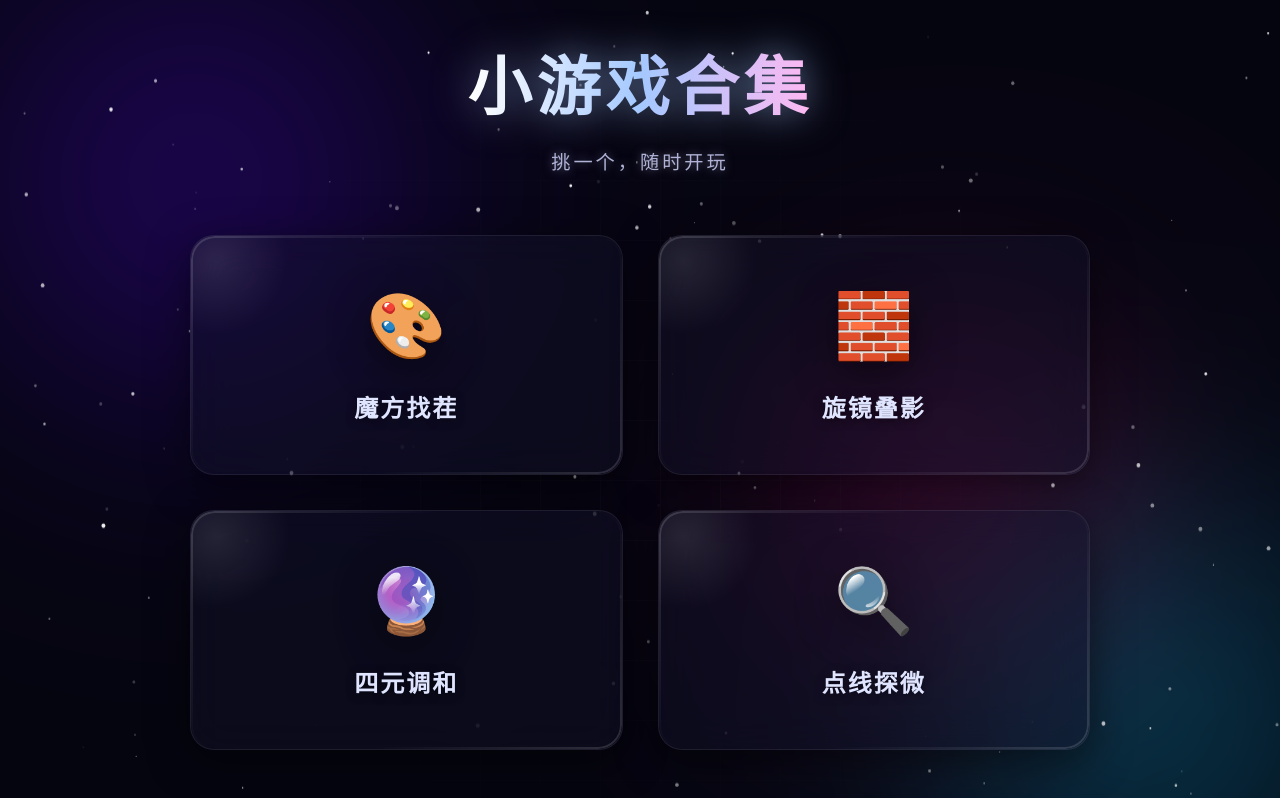
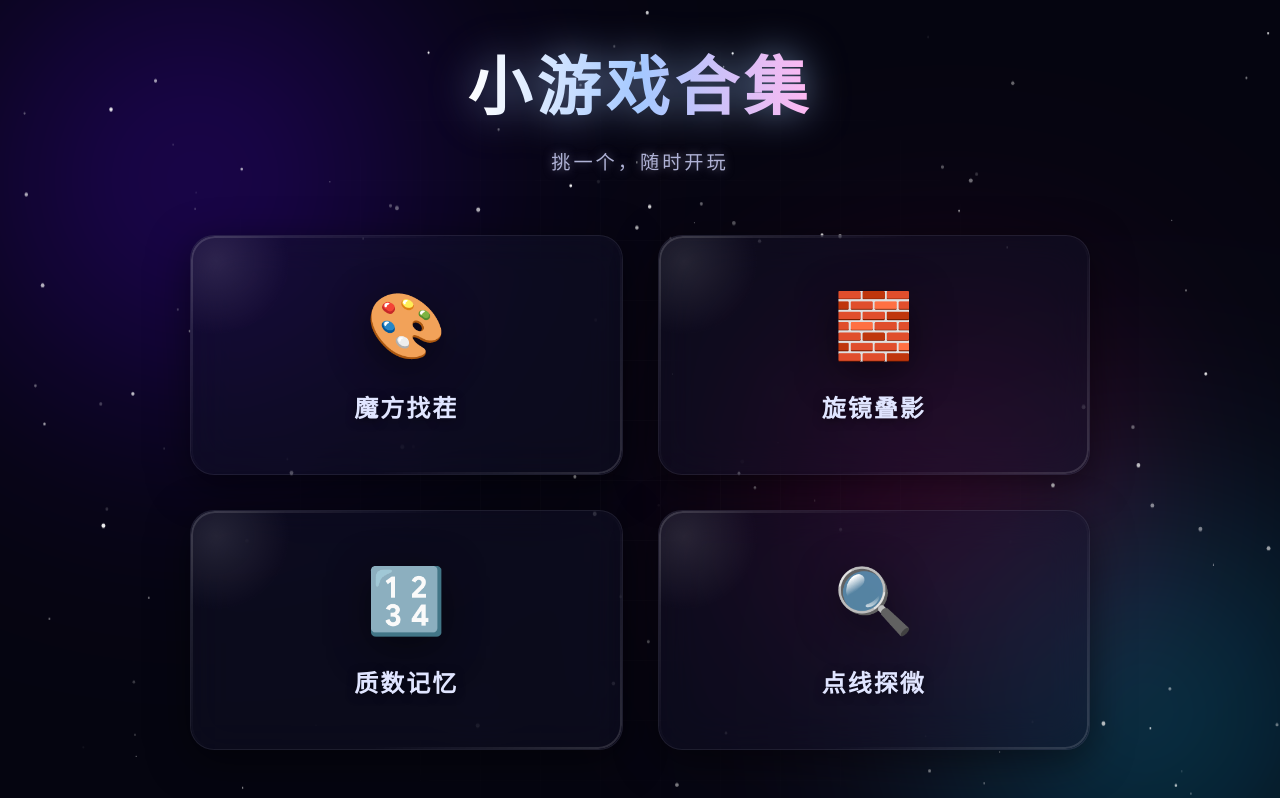
Before and after one commit to Steven-Xie-X/SXGames, a plain HTML site: page index.html in a window 1280 px wide. Shown: the top 798 px of the page. Drawn offline with Linux system fonts and the light colour scheme.

Commit message:
首页1-4-2
加入质数记忆小游戏

```diff
--- a/index.html
+++ b/index.html
@@ -366,10 +366,10 @@
                 <div class="game-title">旋镜叠影</div>
             </a>
 
-            <!-- 游戏 3：四元调和 -->
-            <a href="https://steven-xie-x.github.io/Four_Elements_Harmony_Array/" class="game-card">
-                <div class="game-icon">🔮</div>
-                <div class="game-title">四元调和</div>
+            <!-- 游戏 3：质数记忆 (已替换) -->
+            <a href="PrimeMem.html" class="game-card">
+                <div class="game-icon">🔢</div>
+                <div class="game-title">质数记忆</div>
             </a>
 
             <!-- 游戏 4：点线探微 -->
```
